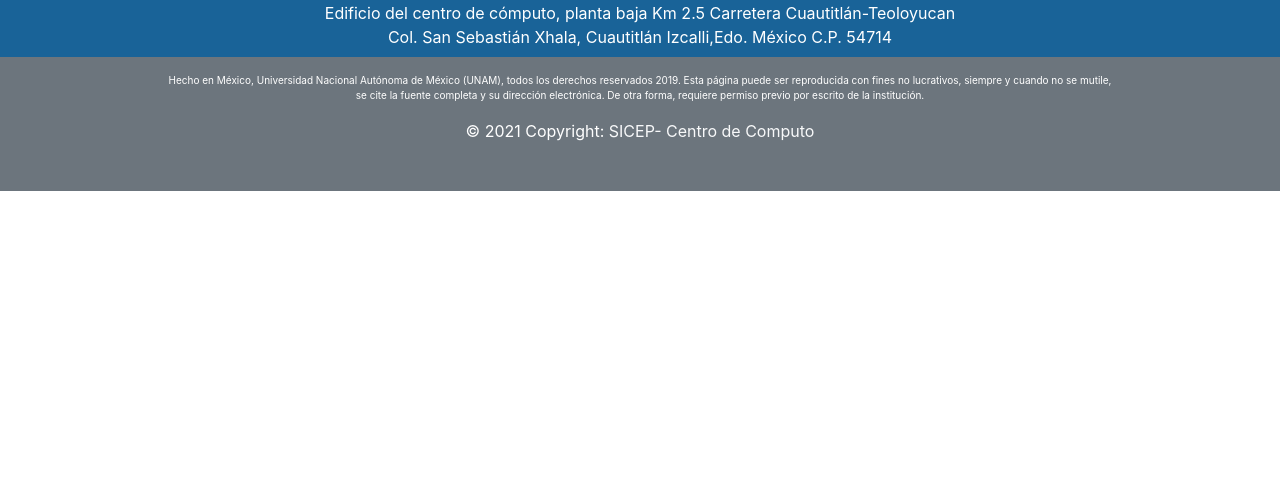
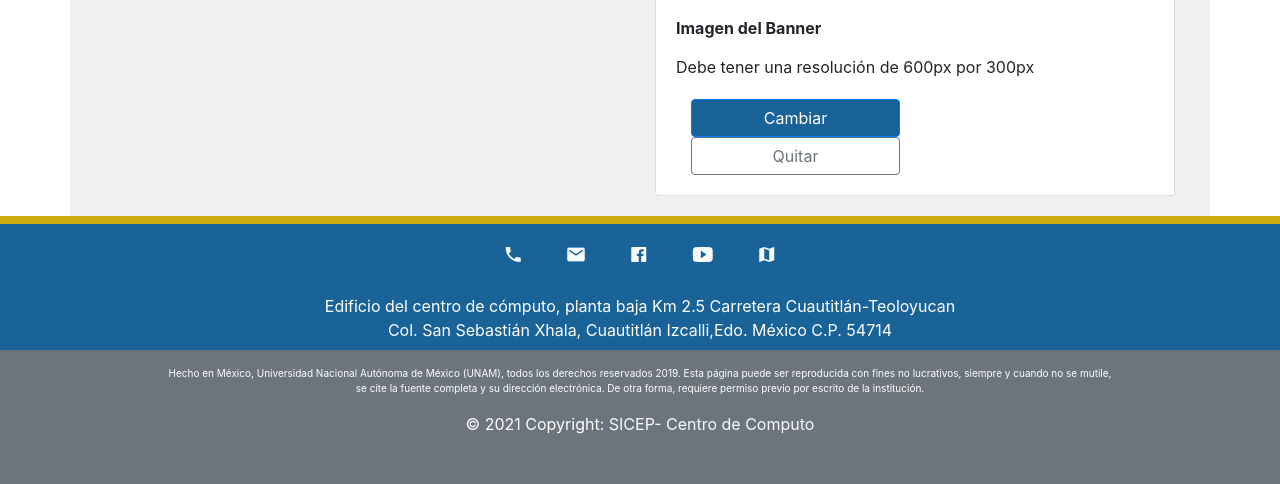
Before and after one commit to chrisPumita/fesc_cursos, a PHP site: the page made by app/view/admin/admin-detcursospanel-view.php in a window 1280 px wide. Shown: the part 708-1192 px from the top of the page. Before the commit the page ends 899 px from the top, so only its background shows below. Run offline with PHP 8.4, Linux system fonts and the light colour scheme; the template is opened without the code that fills it, so the values that code supplies are empty.

Commit message:
DETALLES CURSOS - FRONT

```diff
--- a/app/assets/css/style.css
+++ b/app/assets/css/style.css
@@ -25,7 +25,7 @@ a:hover{
 .label_mje{color: var(--alert);}
 
 .btn{
-    border: 0 !important;
+    border: 2 !important;
 }
 .btn-primary{
     background-color: var(--primary) !important;
@@ -295,6 +295,8 @@ a {
       margin-left: -3em;
   }
 
+
+
   /*Para version mobile*/
 @media screen and (max-width: 991px)
 {
--- a/app/view/admin/admin-detcursospanel-view.php
+++ b/app/view/admin/admin-detcursospanel-view.php
@@ -94,9 +94,7 @@
                                 <h6><strong>Modalidad: </strong> A distancia</h6>
                                 <h6><strong>Cupo: </strong>30</h6>
                                 <h6><strong>Sesiones: </strong> 20</h6>
-                                <div class="d-grid gap-2 col-6 mx-auto">
-                                    <button class="btn btn-primary" type="button">Button</button>
-                                </div>
+                                <a href=""><button class="btn btn-primary btn-block" type="button">Editar detalles</button></a>
                             </div>
                         </div>
                     </div>
@@ -104,11 +102,15 @@
                 <!-- TARJETA DE BANNER -->
                 <div class="col-sm-6">
                     <div class="card">
+                        <img src="http://www.rrhhdigital.com/userfiles/CURSO-EXCEL-RRHHDIGITAL.jpg" class="card-img-top" alt="...">
                         <div class="card-body">
-                            <div class="mx-auto">
-                            <h6><strong>Creado por </strong>Juan Perez Sanchez</h6>
-                            <h6>15 de Mayo de 2020</h6>
-                            <
+                            <h6 class="card-title"><strong>Imagen del Banner</strong></h6>
+                            <p class="card-text py-1">Debe tener una resolución de 600px por 300px</p>
+                            <div class="col-md-6">
+                                <a href="#" class="btn btn-primary btn-block">Cambiar</a>
+                            </div>
+                            <div class="col-md-6">
+                                <a href="#"><button type="button" class="btn btn-outline-secondary btn-sec btn-block">Quitar</button></a>
                             </div>
                         </div>
                     </div>
```
